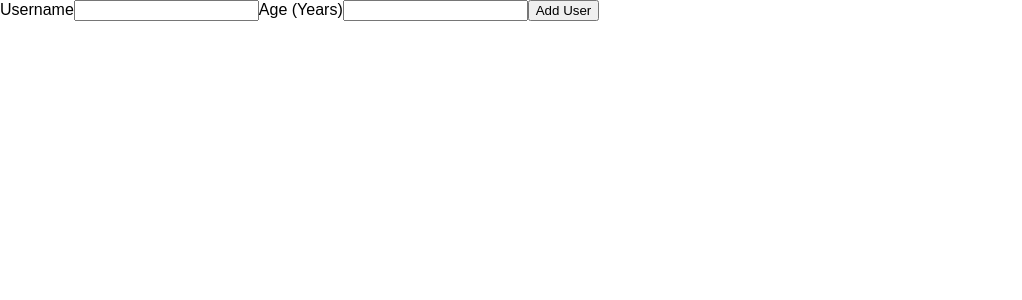
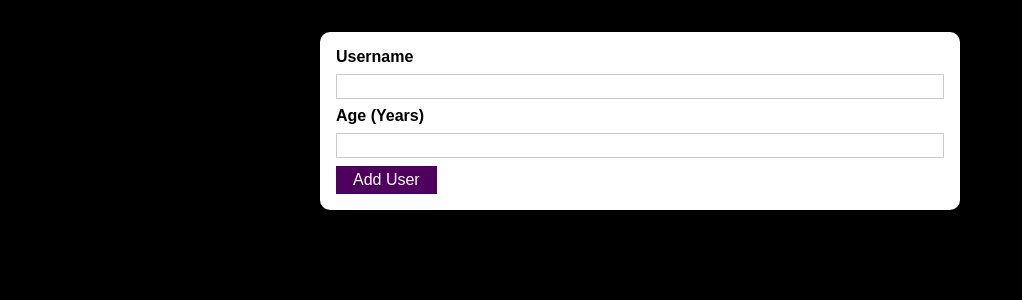
Before and after one commit to mandy-0698/react-project, a React (Create React App) app: page / in a window 1280 px wide. Shown: the top 300 px of the page, without its empty margins (0-1022 px from the left). Built offline with nearby package versions, Linux system fonts and the light colour scheme.

Commit message:
adding reusabale card and button component

```diff
--- /dev/null
+++ b/src/components/UI/Button.js
@@ -0,0 +1,7 @@
+import classes from './Button.module.css';
+
+const Button=(props)=>{
+   return <button className={classes.button} type={props.type || 'button'} onClick={props.onClick}>{props.children}</button>
+}
+
+export default Button;
--- /dev/null
+++ b/src/components/UI/Button.module.css
@@ -0,0 +1,18 @@
+.button {
+    font: inherit;
+    border: 1px solid #4f005f;
+    background: #4f005f;
+    color: white;
+    padding: 0.25rem 1rem;
+    cursor: pointer;
+  }
+
+  .button:hover,
+  .button:active {
+    background: #741188;
+    border-color: #741188;
+  }
+
+  .button:focus {
+    outline: none;
+  }
--- /dev/null
+++ b/src/components/UI/Card.js
@@ -0,0 +1,7 @@
+import classes from './Card.module.css';
+
+const Card=(props)=>{
+   return <div className={`${classes.card} ${props.className}`}>{props.children}</div>
+}
+
+export default Card;
--- /dev/null
+++ b/src/components/UI/Card.module.css
@@ -0,0 +1,5 @@
+.card{
+    background: white;
+    box-shadow: 0 2px rgba(0,0,0,0.26);
+    border-radius: 10px;
+}
--- /dev/null
+++ b/src/components/Users/AddUser.module.css
@@ -0,0 +1,26 @@
+.input {
+    margin: 2rem auto;
+    padding: 1rem;
+    width: 90%;
+    max-width: 40rem;
+  }
+
+  .input label {
+    display: block;
+    font-weight: bold;
+    margin-bottom: 0.5rem;
+  }
+
+  .input input {
+    font: inherit;
+    display: block;
+    width: 100%;
+    border: 1px solid #ccc;
+    padding: 0.15rem;
+    margin-bottom: 0.5rem;
+  }
+
+  .input input:focus {
+    outline: none;
+    border-color: #4f005f;
+  }
--- a/src/components/Users/AddUsers.js
+++ b/src/components/Users/AddUsers.js
@@ -1,18 +1,21 @@
-
-
+import Card from "../UI/Card";
+import classes from './AddUser.module.css'
+import Button from "../UI/Button";
 const AddUser=(props)=>{
 
     const addUserHandler=(event)=>{
         event.preventDefault();
     }
 return(
+    <Card className={classes.input}>
     <form onSubmit={addUserHandler}>
         <label htmlFor="username">Username</label>
         <input id="username" type="text" />
         <label htmlFor="age">Age (Years)</label>
         <input id="age" type="number" />
-        <button type="submit">Add User</button>
+        <Button type="submit">Add User</Button>
     </form>
+    </Card>
 )
 }
 
--- a/src/index.css
+++ b/src/index.css
@@ -8,4 +8,5 @@
 
 body {
   margin: 0;
+  background-color: black;
 }
```
